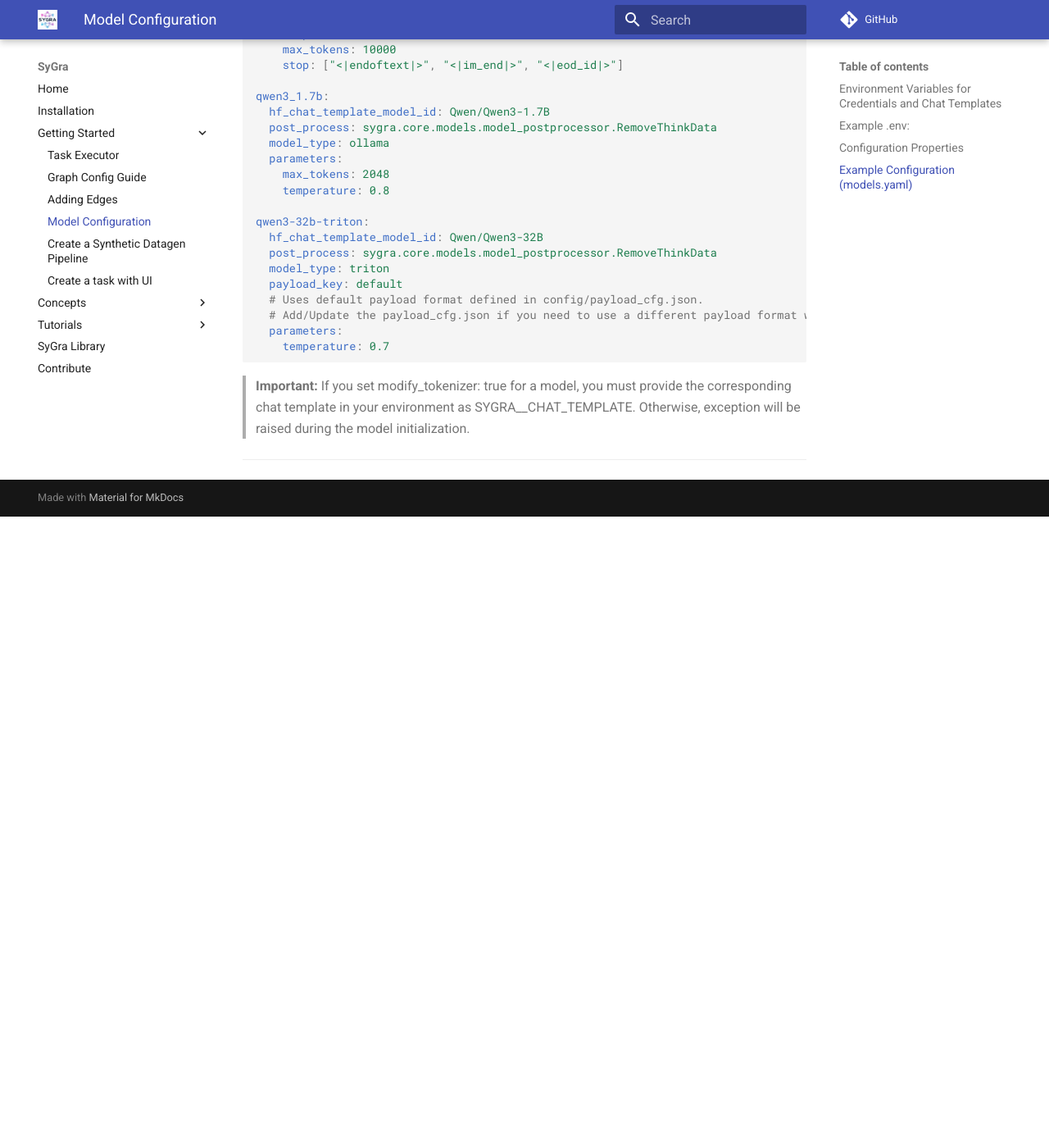
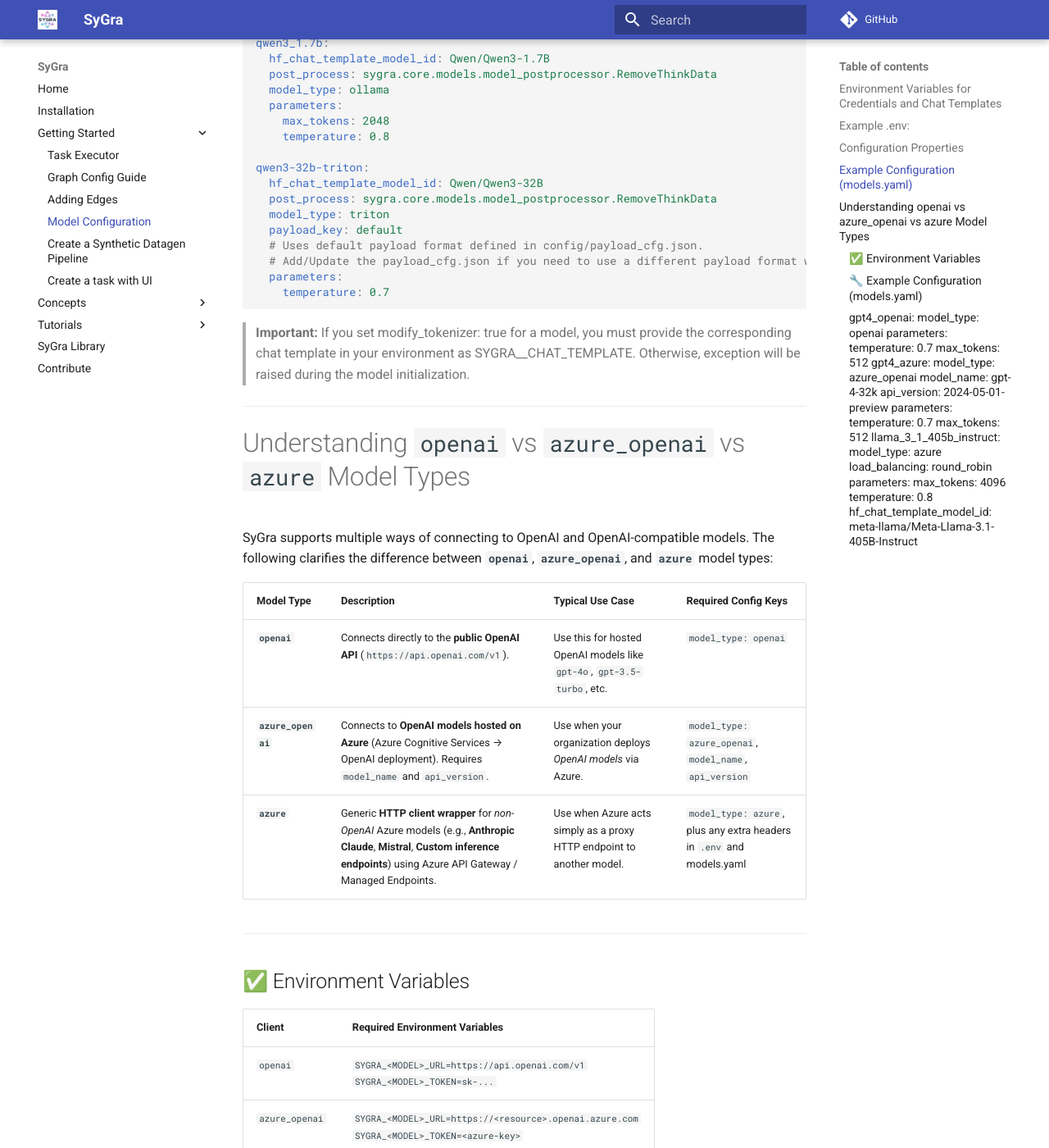
Before and after one commit to ServiceNow/SyGra, an MkDocs documentation site: the page built from docs/getting_started/model_configuration.md, in a window 1280 px wide and 1400 px high, scrolled down 3974 px. Shown: the whole window at 82% size. Built offline with MkDocs 1.6.1 and Material for MkDocs 9.7.7, drawn with Linux system fonts in a browser that asks for light colours; comment, search, counter and statistics services are not loaded; before the commit the page ends 4604 px from its top, so only the background shows below that; some of the changed text lies outside the part shown.

Commit message:
Update model_configuration.md to differentiate between openai, azure_openai and azure

````diff
--- a/docs/getting_started/model_configuration.md
+++ b/docs/getting_started/model_configuration.md
@@ -87,7 +87,7 @@
     max_new_tokens: 2048
 
 gpt4:
-  model_type: azure
+  model_type: azure_openai
   model_name: gpt-4-32k
   api_version: 2024-05-01-preview
   parameters:
@@ -127,3 +127,52 @@
 If you set modify_tokenizer: true for a model, you must provide the corresponding chat template in your environment as SYGRA_<MODEL_NAME>_CHAT_TEMPLATE.
 Otherwise, exception will be raised during the model initialization.
 ---
+
+# Understanding `openai` vs `azure_openai` vs `azure` Model Types
+
+SyGra supports multiple ways of connecting to OpenAI and OpenAI-compatible models. The following clarifies the difference between **`openai`**, **`azure_openai`**, and **`azure`** model types:
+
+| Model Type     | Description | Typical Use Case | Required Config Keys                                                  |
+|----------------|-------------|------------------|-----------------------------------------------------------------------|
+| **`openai`** | Connects directly to the **public OpenAI API** (`https://api.openai.com/v1`). | Use this for hosted OpenAI models like `gpt-4o`, `gpt-3.5-turbo`, etc. | `model_type: openai`                                                  |
+| **`azure_openai`** | Connects to **OpenAI models hosted on Azure** (Azure Cognitive Services → OpenAI deployment). Requires `model_name` and `api_version`. | Use when your organization deploys *OpenAI models* via Azure. | `model_type: azure_openai`, `model_name`, `api_version`               |
+| **`azure`** | Generic **HTTP client wrapper** for *non-OpenAI* Azure models (e.g., **Anthropic Claude**, **Mistral**, **Custom inference endpoints**) using Azure API Gateway / Managed Endpoints. | Use when Azure acts simply as a proxy HTTP endpoint to another model. | `model_type: azure`, plus any extra headers in `.env` and models.yaml |
+
+---
+
+## ✅ Environment Variables
+
+| Client | Required Environment Variables |
+|--------|-------------------------------|
+| `openai` | `SYGRA_<MODEL>_URL=https://api.openai.com/v1`<br>`SYGRA_<MODEL>_TOKEN=sk-...` |
+| `azure_openai` | `SYGRA_<MODEL>_URL=https://<resource>.openai.azure.com`<br>`SYGRA_<MODEL>_TOKEN=<azure-key>` |
+| `azure` | `SYGRA_<MODEL>_URL=https://<your-azure-endpoint>`<br>`SYGRA_<MODEL>_TOKEN=<auth-if-required>` |
+
+---
+
+## 🔧 Example Configuration (`models.yaml`)
+
+```yaml
+gpt4_openai:
+  model_type: openai
+  parameters:
+    temperature: 0.7
+    max_tokens: 512
+
+gpt4_azure:
+  model_type: azure_openai
+  model_name: gpt-4-32k
+  api_version: 2024-05-01-preview
+  parameters:
+    temperature: 0.7
+    max_tokens: 512
+
+llama_3_1_405b_instruct:
+  model_type: azure
+  load_balancing: round_robin
+  parameters:
+    max_tokens: 4096
+    temperature: 0.8
+  hf_chat_template_model_id: meta-llama/Meta-Llama-3.1-405B-Instruct
+```
+---
````
